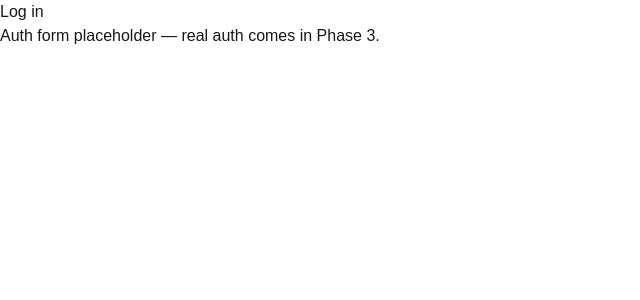
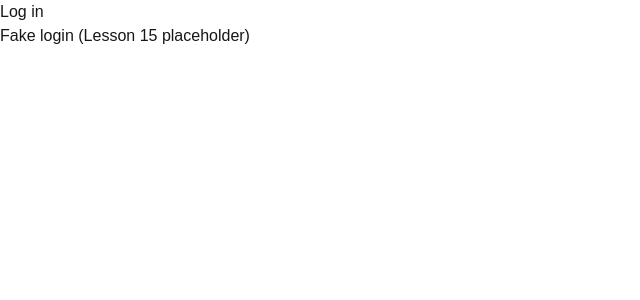
Before and after one commit to shuayb344/devConnect, a Next.js app: page /login in a window 1280 px wide. Shown: the top 300 px of the page, without its empty margins (0-640 px from the left). Built offline with nearby package versions, Linux system fonts and the light colour scheme.

Commit message:
Add login page with fake login functionality and create dashboard component

```diff
--- a/src/app/(auth)/login/page.tsx
+++ b/src/app/(auth)/login/page.tsx
@@ -1,8 +1,24 @@
+import { redirect } from "next/navigation";
+import { cookies } from "next/headers";
+
 export default function LoginPage() {
+
+  async function fakeLogin() {
+    "use server";
+    const cookieStore = await cookies();
+    cookieStore.set("devconnect_session", "placeholder-value", {
+      httpOnly: true,
+      path: "/",
+    });
+    redirect("/dashboard");
+  }
+
   return (
-    <main>
+    <div>
       <h1>Log in</h1>
-      <p>Auth form placeholder — real auth comes in Phase 3.</p>
-    </main>
+      <form action={fakeLogin}>
+        <button type="submit">Fake login (Lesson 15 placeholder)</button>
+      </form>
+    </div>
   );
 }
--- /dev/null
+++ b/src/app/dashboard/page.tsx
@@ -0,0 +1,8 @@
+export default function Dashboard() {
+  return (
+    <div>
+      <h1>Dashboard</h1>
+      <p>Welcome to your dashboard!</p>
+    </div>
+  );
+}
```
